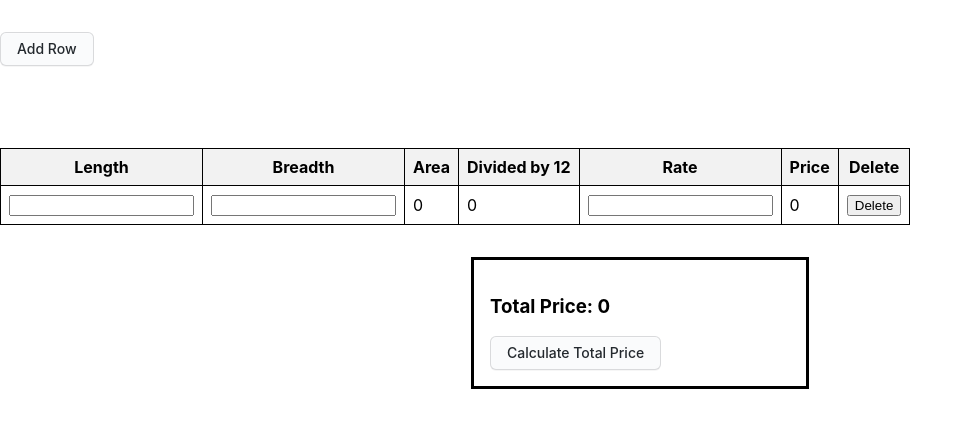
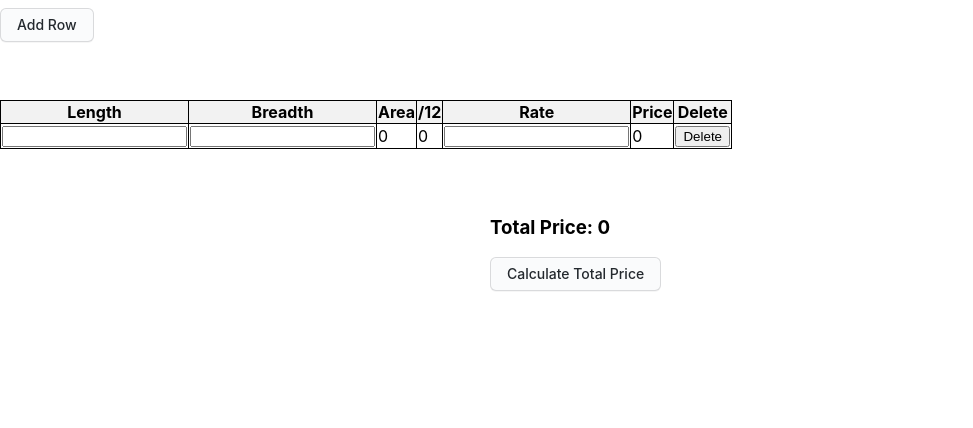
Before and after one commit to Mohamedkaif10/miniprojects, a React (Create React App) app: page / in a window 1280 px wide. Shown: the top 428 px of the page, without its empty margins (0-973 px from the left). Built offline with nearby package versions, Linux system fonts and the light colour scheme.

Commit message:
some changes in both

```diff
--- a/src/Mainpage.js
+++ b/src/Mainpage.js
@@ -86,7 +86,7 @@ const updateCellValue = (tableId, rowIndex, colIndex, value) => {
                 <th>Length</th>
                 <th>Breadth</th>
                 <th>Area</th>
-                <th>Divided by 12</th>
+                <th>/12</th>
                 <th>Rate</th>
                 <th>Price</th>
                 <th>Delete</th>
--- a/src/Mainpage.module.css
+++ b/src/Mainpage.module.css
@@ -4,8 +4,8 @@ table {
   }
 
   th, td {
-    border: 1px solid black;
-    padding: 8px;
+    border: 0.5px solid black;
+    padding: 1px;
   }
 
   th {
@@ -14,7 +14,6 @@ table {
 
   .TP {
     position: relative;
-    border-style: solid;
     width: 100%;
     max-width: 300px;
     margin: 2rem auto;
@@ -23,7 +22,7 @@ table {
 
   .addbtn {
     display: block;
-    margin: 2rem auto;
+    margin: 0.5rem auto;
   }
 
   @media (max-width: 200px) {
```
